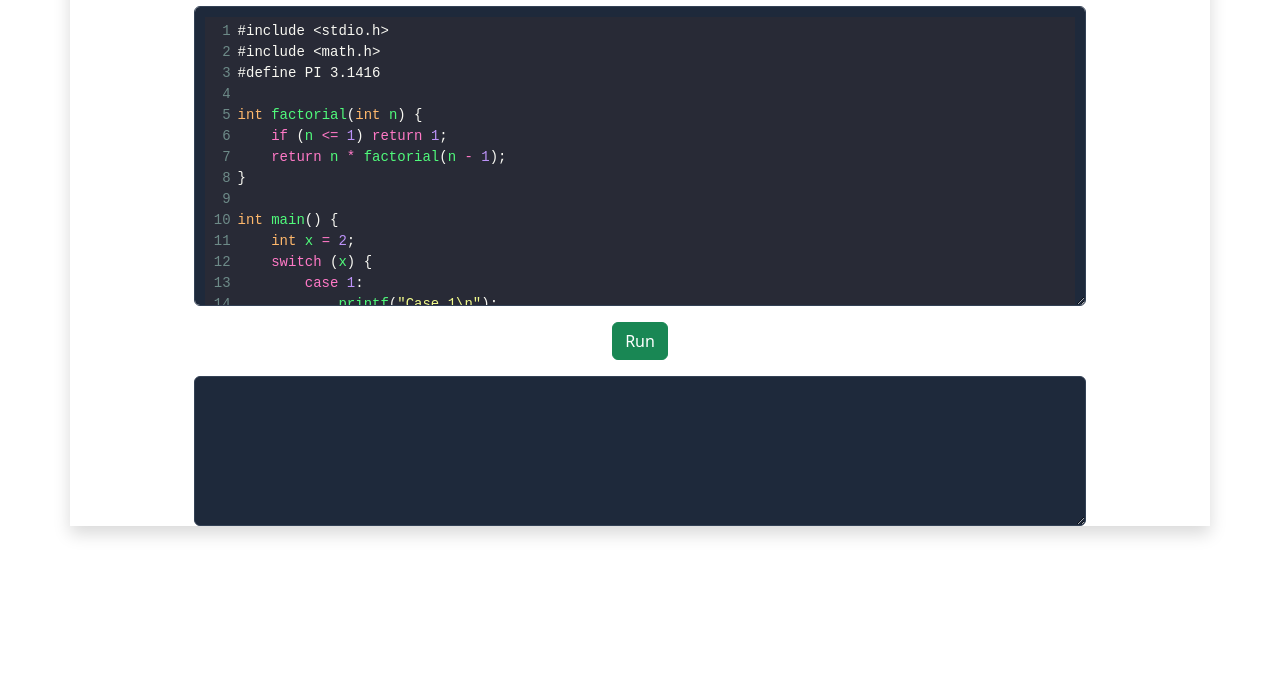
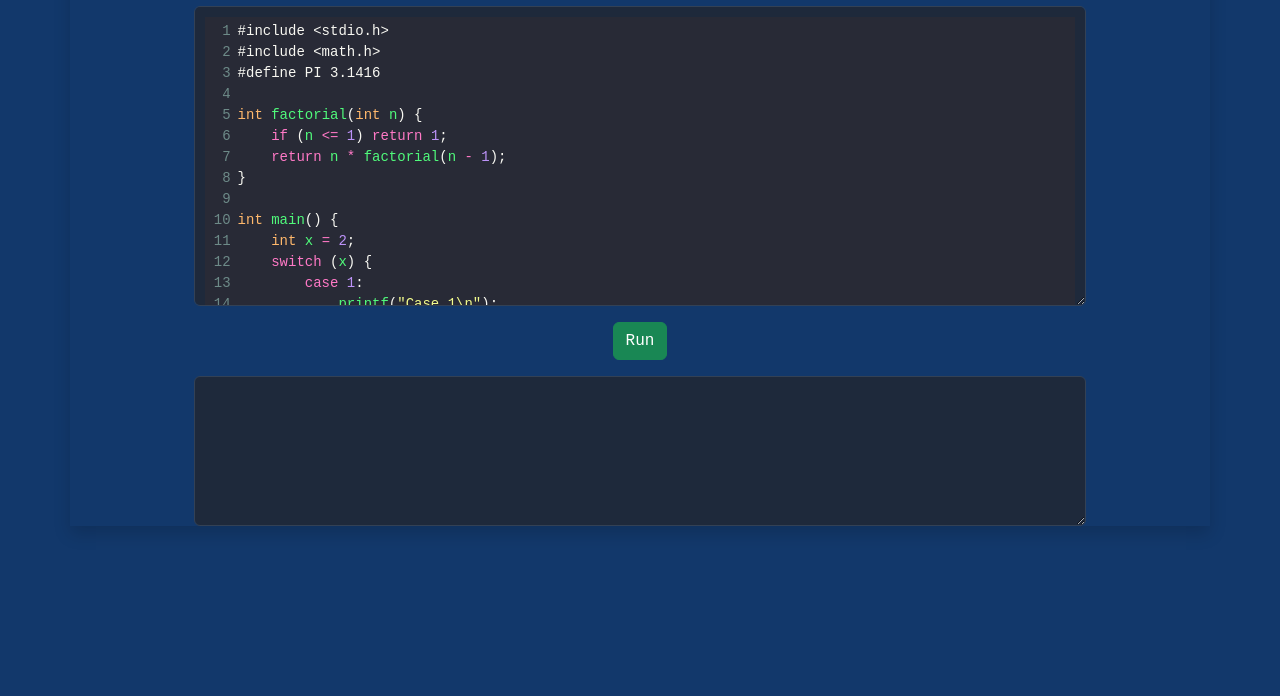
Before and after one commit to AnisurRahmanJU/CRunnerJS, a plain HTML site: page index.html in a window 1280 px wide. Shown: the part 104-800 px from the top of the page. Drawn offline with nearby package versions, Linux system fonts and the light colour scheme.

Commit message:
Update styles.css

```diff
--- a/styles.css
+++ b/styles.css
@@ -1,6 +1,6 @@
 /* Dark Theme Styles */
-*body{
-  background-color: #101f33; /* Dark background */
+body{
+  background-color: #12386b; /* Dark background */
   color: white; /* Light text */
   font-family: "JetBrains Mono", monospace;
 }
```
